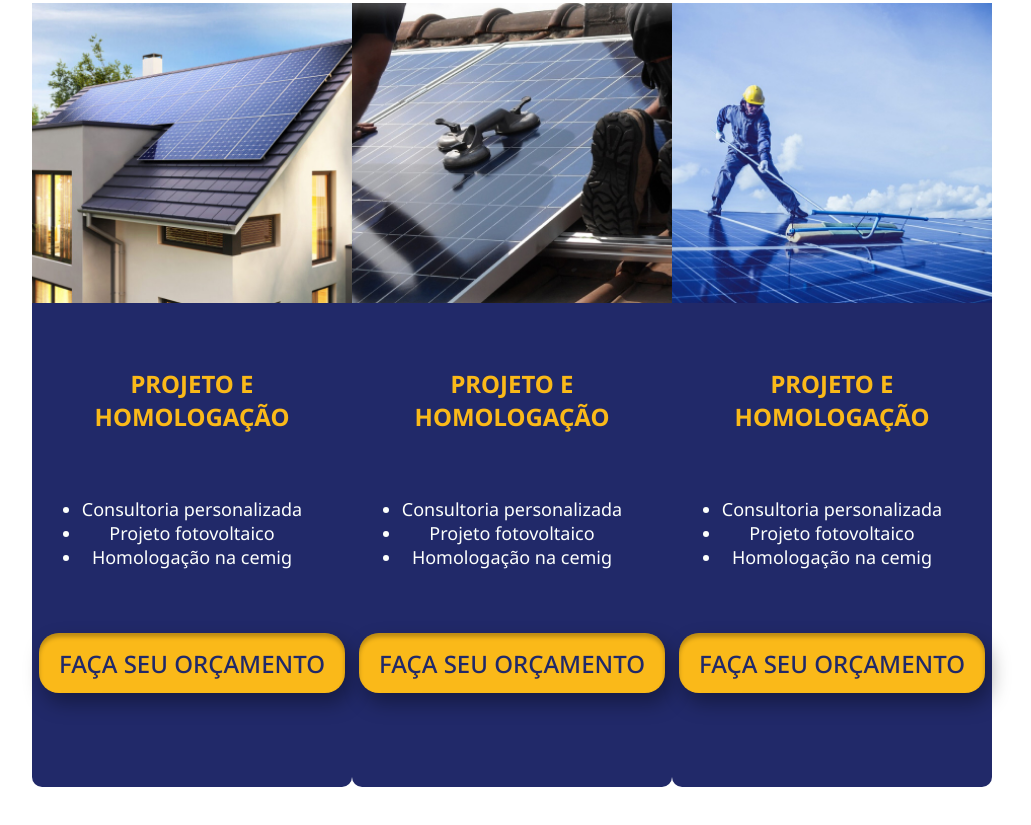
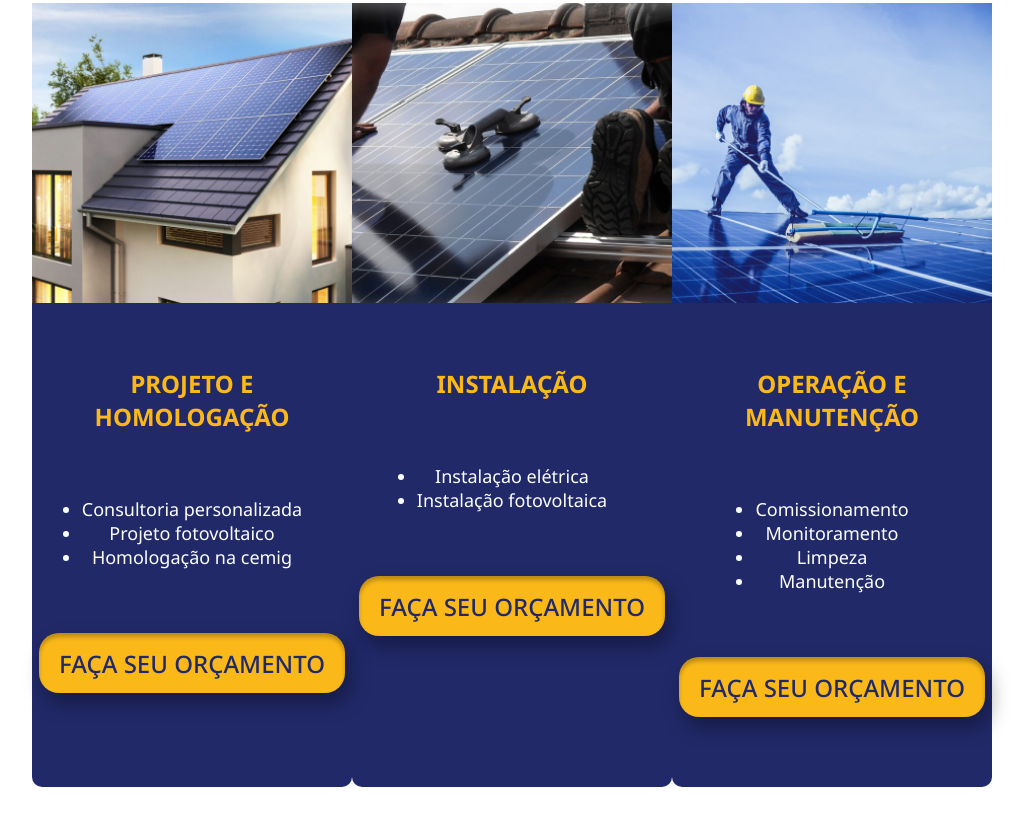
Before and after one commit to isaacnreis/sl-home, a plain HTML site: page index.html in a window 1280 px wide. Shown: the part 2262-3087 px from the top of the page, without its empty margins (128-1159 px from the left). Drawn offline with Linux system fonts and the light colour scheme.

Commit message:
Ajustando textos de Serviços

```diff
--- a/index.html
+++ b/index.html
@@ -123,21 +123,21 @@
       </article>
       <article class="servico">
         <div class="servico__img servico__img--INS"></div>
-        <h3 class="servico__titulo tituloH3">Projeto e homologação</h3>
+        <h3 class="servico__titulo tituloH3">Instalação</h3>
         <ul class="servico__lista">
-          <li class="servico__item">Consultoria personalizada</li>
-          <li class="servico__item">Projeto fotovoltaico</li>
-          <li class="servico__item">Homologação na cemig</li>
+          <li class="servico__item">Instalação elétrica</li>
+          <li class="servico__item">Instalação fotovoltaica</li>
         </ul>
         <button class="botao servico__botao">Faça seu orçamento</button>
       </article>
       <article class="servico">
         <div class="servico__img servico__img--OP"></div>
-        <h3 class="servico__titulo tituloH3">Projeto e homologação</h3>
+        <h3 class="servico__titulo tituloH3">Operação e Manutenção</h3>
         <ul class="servico__lista">
-          <li class="servico__item">Consultoria personalizada</li>
-          <li class="servico__item">Projeto fotovoltaico</li>
-          <li class="servico__item">Homologação na cemig</li>
+          <li class="servico__item">Comissionamento</li>
+          <li class="servico__item">Monitoramento</li>
+          <li class="servico__item">Limpeza</li>
+          <li class="servico__item">Manutenção</li>
         </ul>
         <button class="botao servico__botao">Faça seu orçamento</button>
       </article>
```
